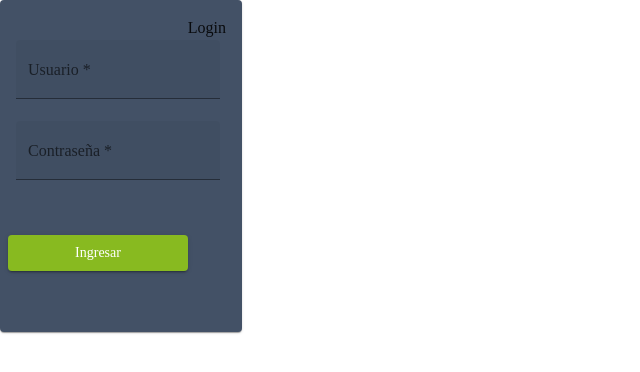
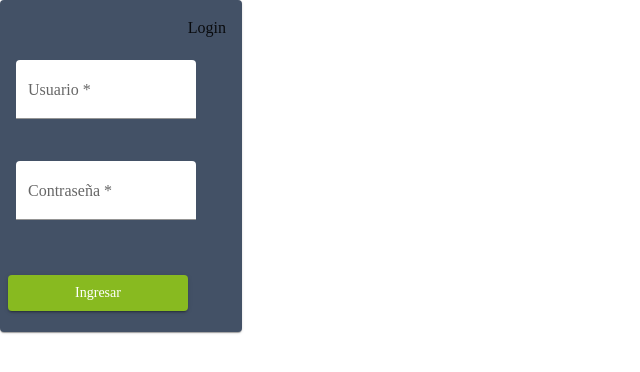
Before and after one commit to Rolan111/Motiva-Front, an Angular app: page /login in a window 1280 px wide. Shown: the top 372 px of the page, without its empty margins (0-640 px from the left). Built offline with nearby package versions, Linux system fonts and the light colour scheme; no server answers.

Commit message:
Sprint2 HU2 -Add style login

```diff
--- a/src/app/login/login.component.scss
+++ b/src/app/login/login.component.scss
@@ -4,7 +4,7 @@
   background: #435166;
 }
 
-.mat-form-field-appearance-fill .mat-form-field-flex {
+::ng-deep .mat-form-field-appearance-fill .mat-form-field-flex {
   background-color: white;
   margin-top: 20px;
   width: 180px;
```
